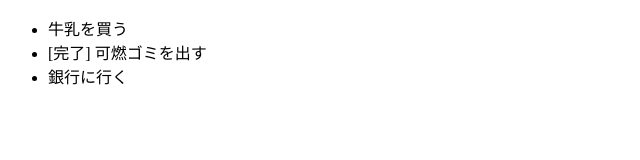
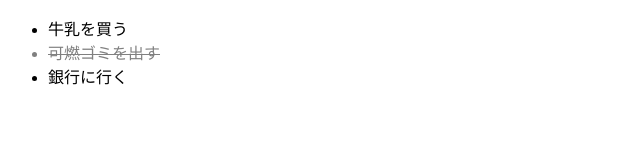
Before and after one commit to yuki-snow1823/Angular_study, an Angular app: page / in a window 1280 px wide. Shown: the top 160 px of the page, without its empty margins (0-640 px from the left). Built offline with nearby package versions, Linux system fonts and the light colour scheme.

Commit message:
[add]scssとの連携

```diff
--- a/src/app/app.component.html
+++ b/src/app/app.component.html
@@ -1,6 +1,5 @@
 <ul>
-   <li *ngFor="let task of tasks">
-     <span *ngIf="task.done">[完了]</span>
-     {{ task.title }}
-   </li>
+  <li *ngFor="let task of tasks" class="{{ task.done ? 'done' : '' }}">
+    {{ task.title }}
+  </li>
 </ul>
--- a/src/app/app.component.scss
+++ b/src/app/app.component.scss
@@ -0,0 +1,4 @@
+.done {
+  color: gray;
+  text-decoration: line-through;
+}
```
